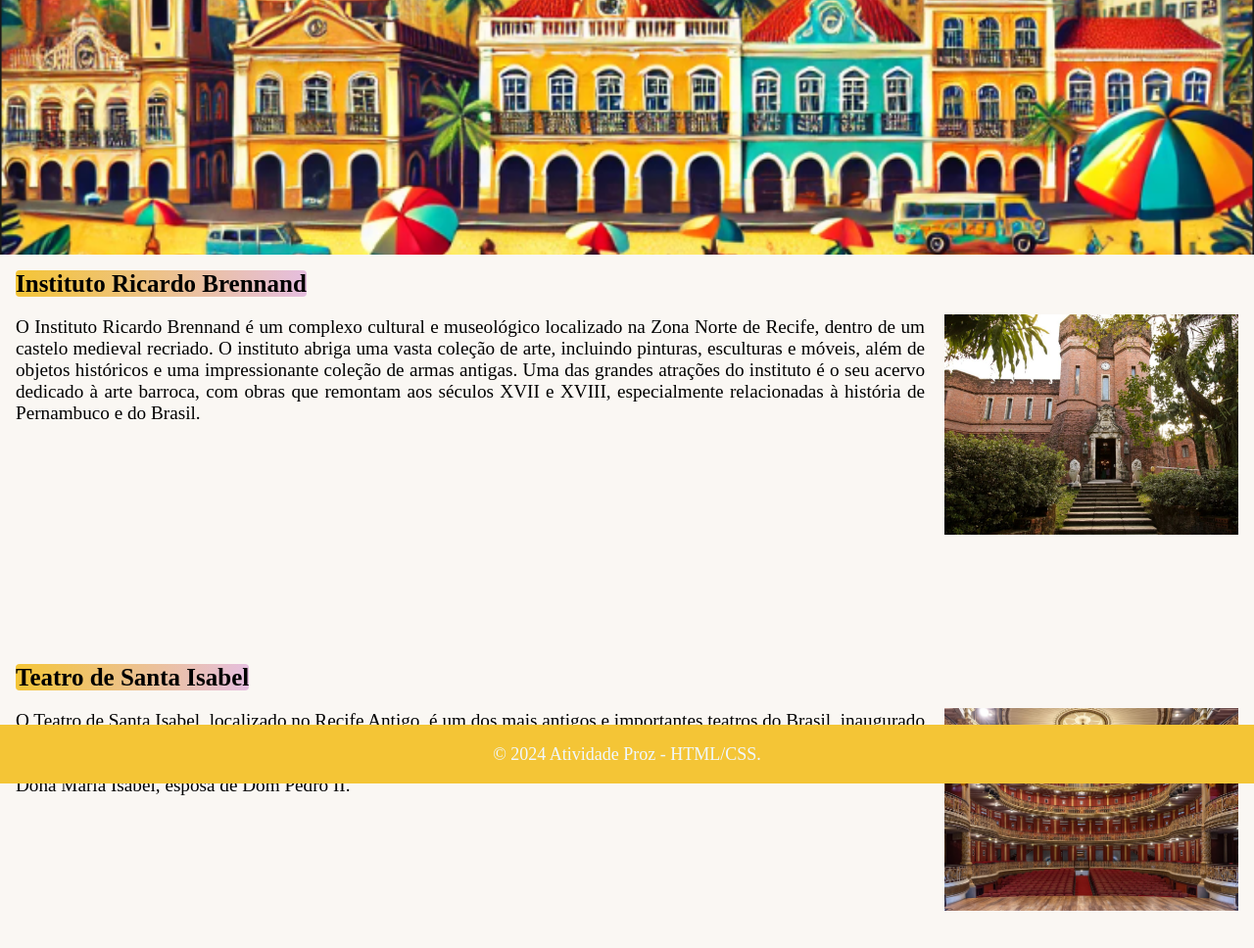
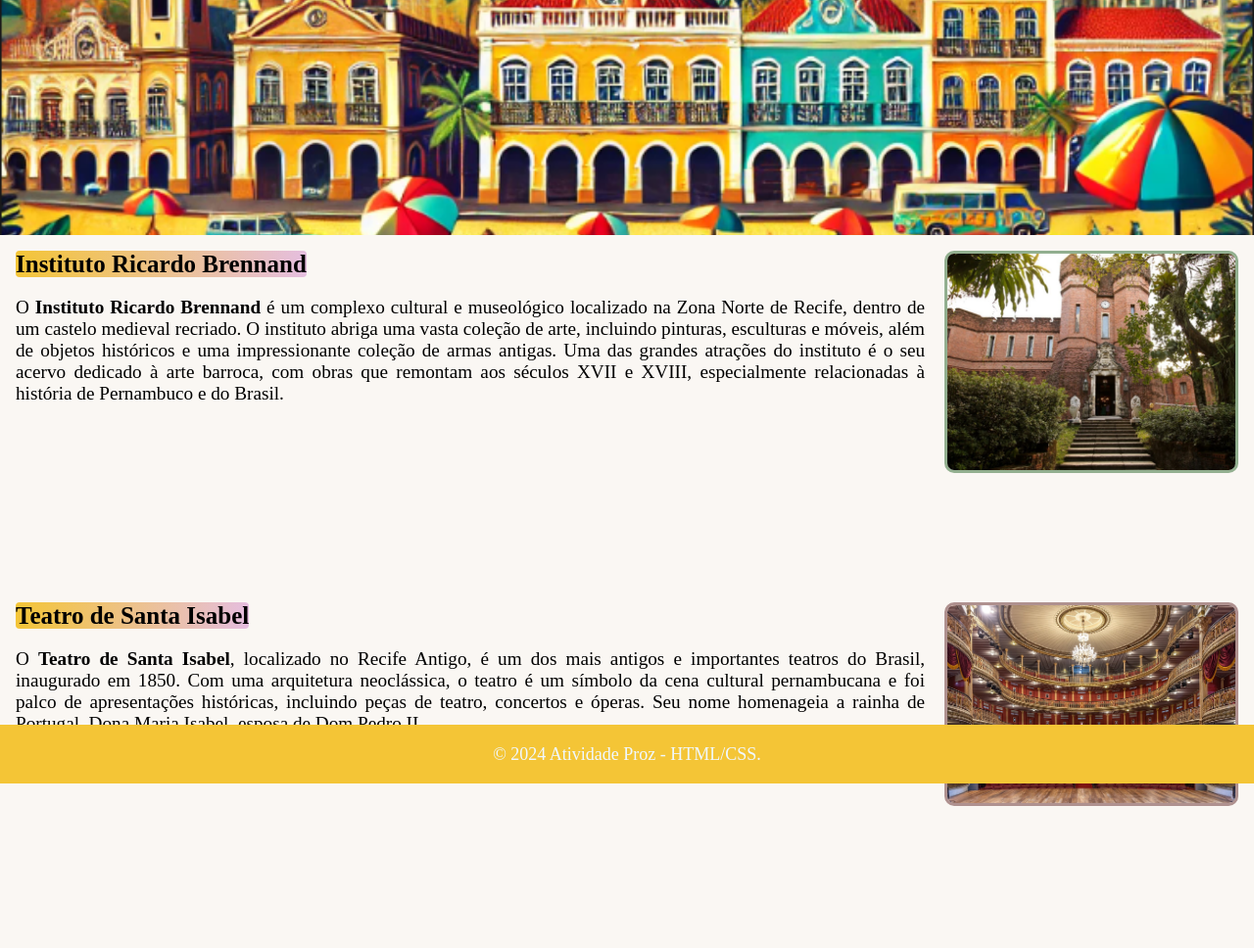
Before and after one commit to larav1/cloud-dev-exercises, a plain HTML site: page 4. HTML e CSS/Desenvolvimento_3/pontos_turisticos.html in a window 1280 px wide. Shown: the whole page at 98% size. After the commit the page ends 939 px from the top, so only its background shows below. Drawn offline with Linux system fonts and the light colour scheme.

Commit message:
Ajustes no css

```diff
--- a/4. HTML e CSS/Desenvolvimento_3/pontos_turisticos.html
+++ b/4. HTML e CSS/Desenvolvimento_3/pontos_turisticos.html
@@ -15,14 +15,14 @@
         <h1 class="gradiente">Instituto Ricardo Brennand</h1>
         <img src="./img/instituto-ricardo-brennand.jpg" alt="Instituto ricardo benard" class="instituto">
         <p>
-            O Instituto Ricardo Brennand é um complexo cultural e museológico localizado na Zona Norte de Recife, dentro de um castelo medieval recriado. O instituto abriga uma vasta coleção de arte, incluindo pinturas, esculturas e móveis, além de objetos históricos e uma impressionante coleção de armas antigas. Uma das grandes atrações do instituto é o seu acervo dedicado à arte barroca, com obras que remontam aos séculos XVII e XVIII, especialmente relacionadas à história de Pernambuco e do Brasil.
+            O <strong>Instituto Ricardo Brennand</strong> é um complexo cultural e museológico localizado na Zona Norte de Recife, dentro de um castelo medieval recriado. O instituto abriga uma vasta coleção de arte, incluindo pinturas, esculturas e móveis, além de objetos históricos e uma impressionante coleção de armas antigas. Uma das grandes atrações do instituto é o seu acervo dedicado à arte barroca, com obras que remontam aos séculos XVII e XVIII, especialmente relacionadas à história de Pernambuco e do Brasil.
         </p>
     </section>
     <section>
         <h1 class="gradiente">Teatro de Santa Isabel</h1>
         <img src="./img/Teatro_de_Santa_Isabel,_Recife.jpg" alt="Teatro" class="teatro">
         <p>
-            O Teatro de Santa Isabel, localizado no Recife Antigo, é um dos mais antigos e importantes teatros do Brasil, inaugurado em 1850. Com uma arquitetura neoclássica, o teatro é um símbolo da cena cultural pernambucana e foi palco de apresentações históricas, incluindo peças de teatro, concertos e óperas. Seu nome homenageia a rainha de Portugal, Dona Maria Isabel, esposa de Dom Pedro II.
+            O <strong>Teatro de Santa Isabel</strong>, localizado no Recife Antigo, é um dos mais antigos e importantes teatros do Brasil, inaugurado em 1850. Com uma arquitetura neoclássica, o teatro é um símbolo da cena cultural pernambucana e foi palco de apresentações históricas, incluindo peças de teatro, concertos e óperas. Seu nome homenageia a rainha de Portugal, Dona Maria Isabel, esposa de Dom Pedro II.
         </p>
     </section>
     <footer class="rodape">
--- a/4. HTML e CSS/Desenvolvimento_3/styles.css/pontos_turisticos.css
+++ b/4. HTML e CSS/Desenvolvimento_3/styles.css/pontos_turisticos.css
@@ -22,7 +22,7 @@ section {
 .banner img {
     margin: 0;
     width: 100%; /* Largura total */
-    height: 260px;
+    height: 240px;
     object-fit: cover;
     display: flex;
     bottom: 0;
@@ -43,7 +43,10 @@ section {
     margin-left: 20px;
     max-width: 300px;
     width: 100%;
-    padding-top: 45px;
+    padding-top: 0;
+    border-radius: 10px; /* Borda arredondada */
+    border: 3px solid #92af8f; /* Borda em todas as extremidades */
+    box-sizing: border-box;
 
 }
 .teatro {
@@ -51,7 +54,10 @@ section {
     margin-left: 20px;
     max-width: 300px;
     width: 100%;
-    padding-top: 45px;
+    padding-top: 0;
+    border-radius: 10px; /* Borda arredondada */
+    border: 3px solid #af918f; /* Borda em todas as extremidades */
+    box-sizing: border-box;
 
 }
 
--- a/4. HTML e CSS/Desenvolvimento_3/styles.css/recife.css
+++ b/4. HTML e CSS/Desenvolvimento_3/styles.css/recife.css
@@ -19,15 +19,38 @@ section {
     padding: 16px;
 }
 
+a {
+    text-decoration: none;
+    color:#155462;
+    font-weight: bold;
+    padding-top: 10px;
+    font-size: large;
+
+}
+
 .banner img {
     margin: 0;
     width: 100%; /* Largura total */
-    height: 260px;
+    height: 240px;
     object-fit: cover;
     display: flex;
     bottom: 0;
     left: 0;
+
 }
+
+/* Imagens alinhadas à direita */
+.marco-zero {
+    float: right;
+    margin-left: 20px;
+    max-width: 300px;
+    width: 100%;
+    padding-top: 0;
+    border-radius: 10px; /* Borda arredondada */
+    border: 3px solid #978faf; /* Borda em todas as extremidades */
+    box-sizing: border-box; /* Garante que a borda seja incluída no cálculo do tamanho */
+}
+
 
 .gradiente {
     background: linear-gradient(95deg, #f4c536, #e5bee0);
@@ -37,22 +60,6 @@ section {
     text-align: center;
     margin: 50px 0;
     border-radius: 4px;
-}
-.instituto {
-    float: right;
-    margin-left: 20px;
-    max-width: 300px;
-    width: 100%;
-    padding-top: 45px;
-
-}
-.teatro {
-    float: right;
-    margin-left: 20px;
-    max-width: 300px;
-    width: 100%;
-    padding-top: 45px;
-
 }
 
 .rodape {
```
